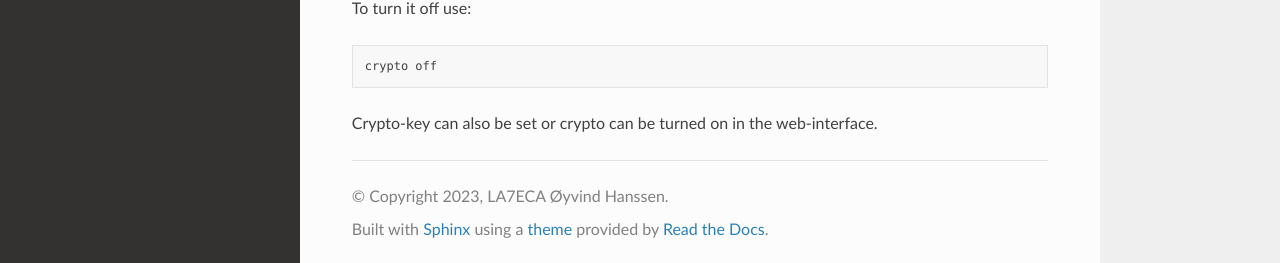
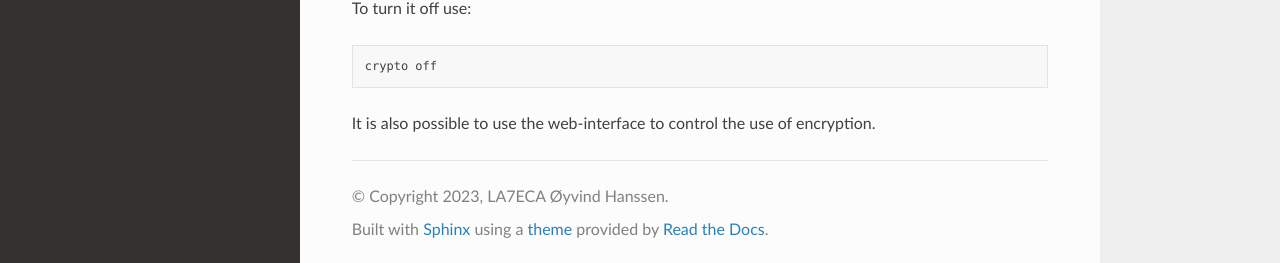
Before and after one commit to Hamlabs/ArcticTracker-docs, a Sphinx documentation site: the page built from docs/advanced.rst, in a window 1280 px wide and 1309 px high. Shown: the part 1043-1306 px from the top of the window. Built offline with Sphinx 7.4.7 and the Read the Docs theme 3.1.0, drawn with Linux system fonts in a browser that asks for light colours; pages that are not in the unit, such as notebooks, are missing from menus.

Commit message:
Clarify web-interface usage for encryption control

```diff
--- a/docs/advanced.rst
+++ b/docs/advanced.rst
@@ -28,4 +28,4 @@ To turn it off use::
 
    crypto off
 
-Crypto-key can also be set or crypto can be turned on in the web-interface.
+It is also possible to use the web-interface to control the use of encryption.
```
